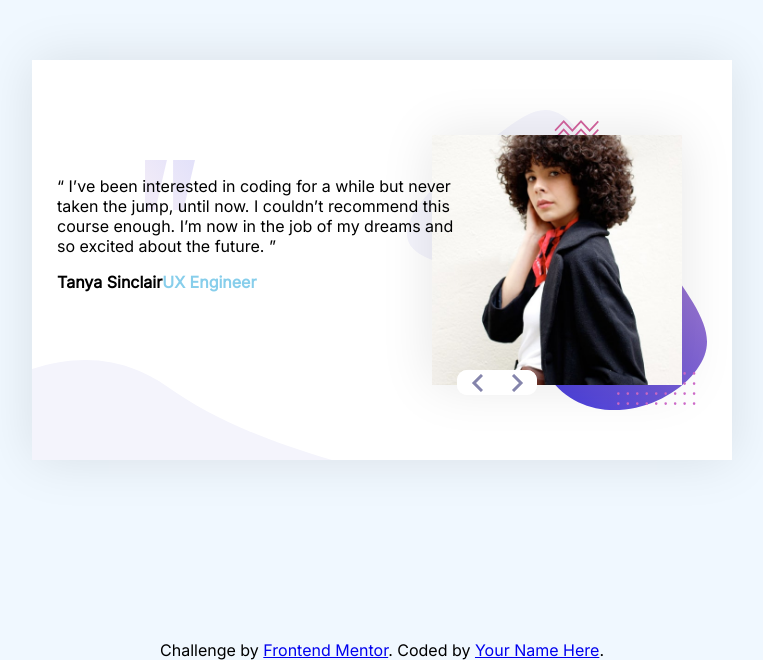
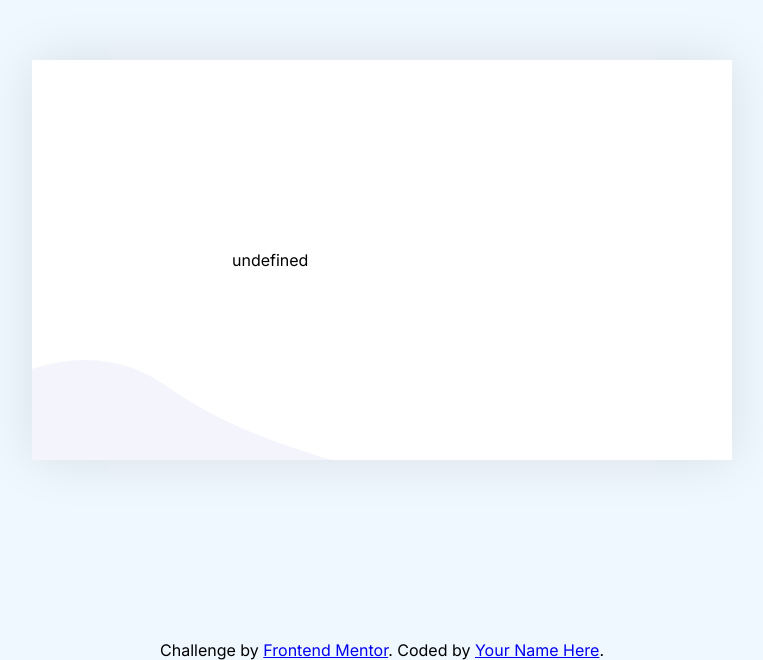
Before and after one commit to AdamJWatt88/Coding-bootcamp-testimonials-slider, a plain HTML site: page index.html in a window 1280 px wide. Shown: the part 140-800 px from the top of the page, without its empty margins (258-1021 px from the left). Drawn offline with Linux system fonts and the light colour scheme.

Commit message:
work to be done to fix addToDOM function

```diff
--- a/index.html
+++ b/index.html
@@ -18,61 +18,6 @@
   <body>
 
 
-    <div id="slide" class="slide">
-      <div class="profile-container">
-        <img class="profile-photo" src="images/image-tanya.jpg" alt="" />
-        <div class="nav-container">
-          <button id="prev" class="nav-btn prev"><img src="images/icon-prev.svg" alt="Prev"/></button>
-        <button id="next" class="nav-btn next"><img src="images/icon-next.svg" alt="Next"/></button>
-        </div>
-
-      </div>
-
-      <div class="text-container">
-        <p>
-          “ I’ve been interested in coding for a while but never taken the jump,
-          until now. I couldn’t recommend this course enough. I’m now in the job
-          of my dreams and so excited about the future. ”
-        </p>
-
-        <p><span class="name">Tanya Sinclair</span><span class="job-title">UX Engineer</span></p>
-      </div>
-    </div>
-
-    <div id="slide" class="slide hide">
-      <div class="profile-container">
-        <img class="profile-photo" src="images/image-john.jpg" alt="" />
-        <img
-          class="photo-background"
-          src="images/pattern-bg.svg"
-          alt="Photo Background"
-        />
-        <img id="prev" class="nav-btn" src="images/icon-prev.svg" alt="Prev" />
-        <img id="next" class="nav-btn" src="images/icon-next.svg" alt="Next" />
-      </div>
-
-      <div class="text-container">
-        <img
-          class="text-background"
-          src="images/pattern-quotes.svg"
-          alt="Text Top Background"
-        />
-        <p>
-          “ If you want to lay the best foundation possible I’d recommend taking
-          this course. The depth the instructors go into is incredible. I now
-          feel so confident about starting up as a professional developer. ”
-        </p>
-
-        <p>John Tarkpor Junior Front-end Developer</p>
-      </div>
-
-      <img
-        class="slide-background"
-        src="images/pattern-curve.svg"
-        alt="Bottom Left Background"
-      />
-    </div>
-
     <div class="attribution">
       Challenge by
       <a href="https://www.frontendmentor.io?ref=challenge" target="_blank"
--- a/script.js
+++ b/script.js
@@ -1,2 +1,54 @@
+// store each person in objects
+// make function to create DOM
+// remove and add hide class to slides
+// add forEach loop into addToDOM function
+    // loop through people object
+// for each slide made push onto an array to keep track of shown slide and hidden slide
+
+
 const prev = document.getElementById('prev');
 const next = document.getElementById('next');
+
+const people = [
+    {
+        quote: ' " ' + "I've been interested in coding for a while but never taken the jump, until now. I couldn't recommend this course enough. I'm now in the job of my dreams and so excited about the future." + ' " ',
+    name: "Tanya Sinclair",
+    jobTitle: "UX Engineer",
+    image: "images/image-tanya.jpg"
+    },
+    {
+        quote: ' " ' + "If you want to lay the best foundation possible I'd recommend taking this course. The depth the instructors go into is incredible. I now feel so confident about starting up as a professional developer. " + ' " ',
+    name: "John Tarkpor Junior ",
+    jobTitle: "Front End Developer",
+    image: "images/image-john.jpg"
+    }
+]
+
+
+function addToDOM() {
+    const div = document.createElement('div');
+    div.classList.add('slide');
+    div.innerHTML = people.forEach( person => {
+        `
+        <div class="profile-container">
+        <img class="profile-photo" src="${person.image}" alt="" />
+        <div class="nav-container">
+          <button id="prev" class="nav-btn prev"><img src="images/icon-prev.svg" alt="Prev"/></button>
+        <button id="next" class="nav-btn next"><img src="images/icon-next.svg" alt="Next"/></button>
+        </div>
+
+      </div>
+
+      <div class="text-container">
+        <p>${person.quote}</p>
+
+        <p><span class="name">${person.name}</span> <span class="job-title">${person.jobTitle}</span></p>
+      </div>
+        `
+    })
+
+    document.body.appendChild(div);
+
+}
+
+addToDOM()
```
